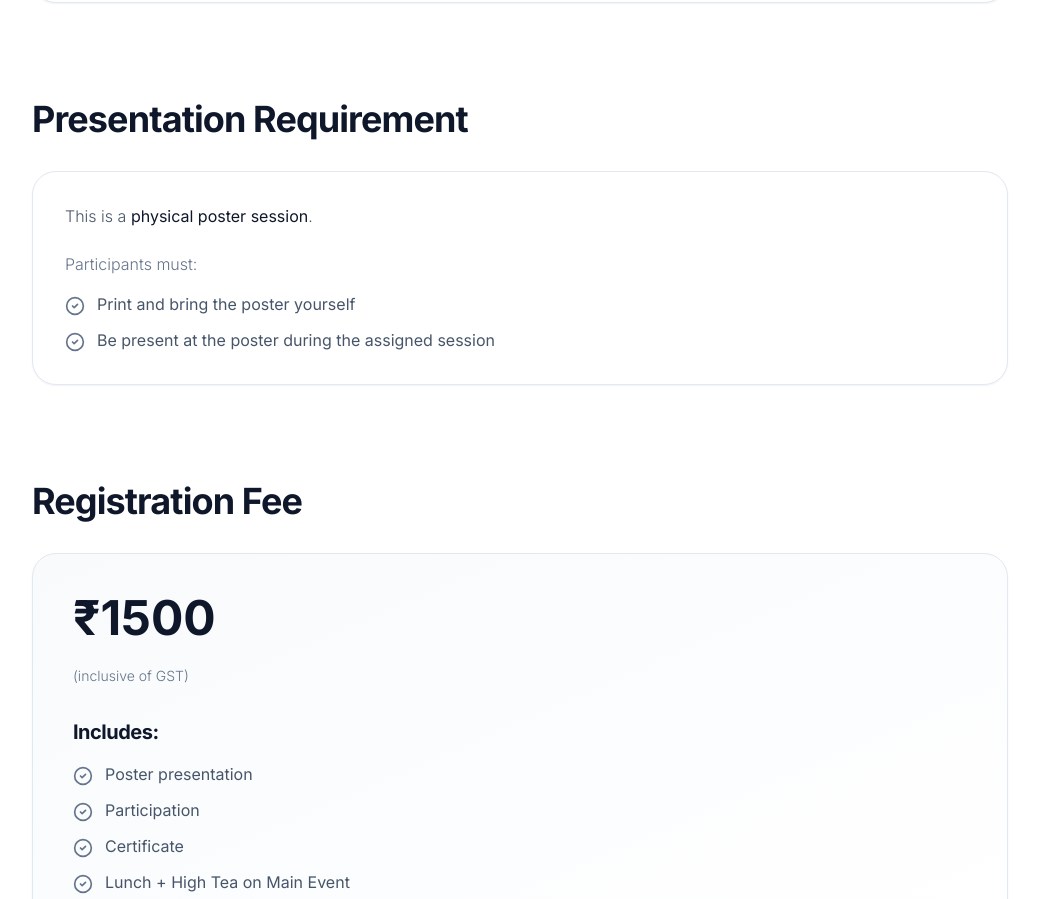
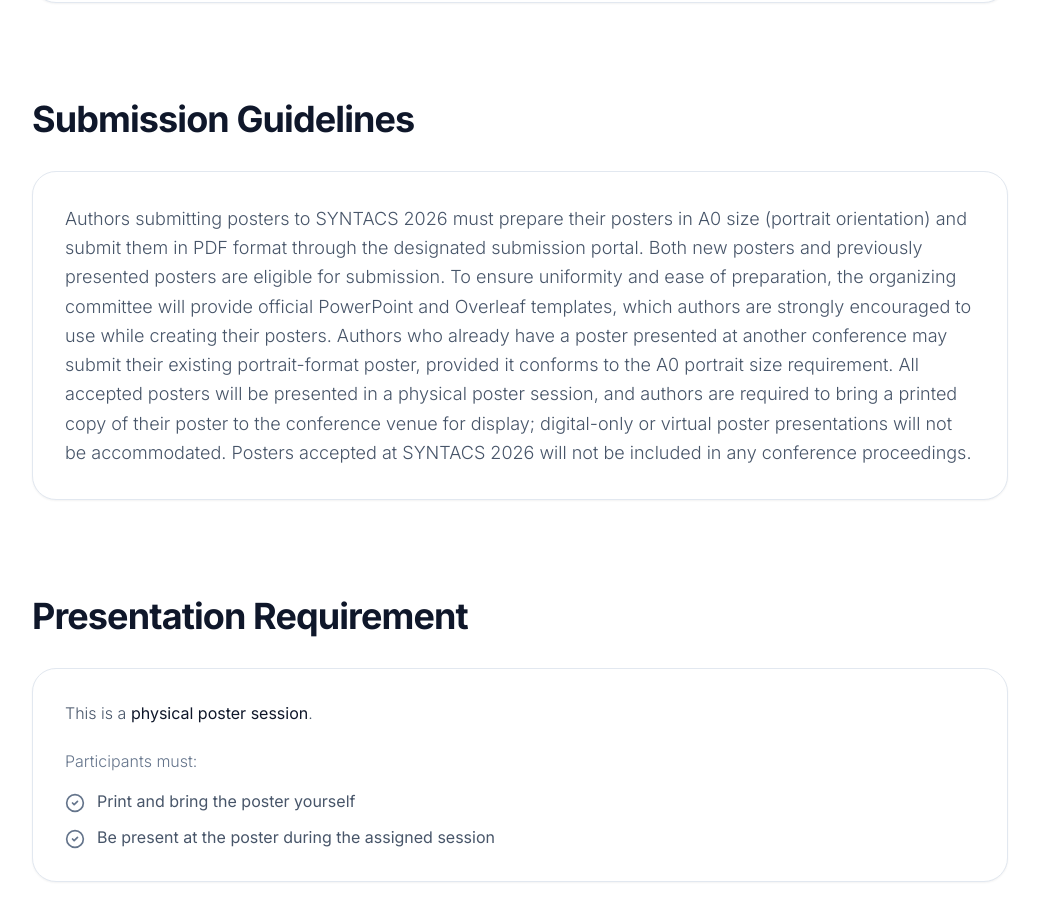
Before and after one commit to encodedCoder/syntacs2026, a Next.js app: page /call-for-papers in a window 1280 px wide. Shown: the part 3405-4304 px from the top of the page, without its empty margins (120-1159 px from the left). Built offline with nearby package versions, Linux system fonts and the light colour scheme.

Commit message:
Add Submission Guidelines to Call For Papers

```diff
--- a/src/app/call-for-papers/page.tsx
+++ b/src/app/call-for-papers/page.tsx
@@ -245,6 +245,20 @@ export default function CallForPapersPage() {
                 </a>
               </div>
             </div>
+          </div>
+        </motion.section>
+
+        {/* Submission Guidelines */}
+        <motion.section
+          initial={{ opacity: 0, y: 20 }}
+          whileInView={{ opacity: 1, y: 0 }}
+          className="mb-24"
+        >
+          <h2 className="text-3xl md:text-4xl font-bold tracking-tight mb-8 text-slate-900">Submission Guidelines</h2>
+          <div className="p-8 rounded-3xl bg-white border border-slate-200 shadow-sm">
+            <p className="text-slate-600 leading-relaxed text-lg">
+              Authors submitting posters to SYNTACS 2026 must prepare their posters in A0 size (portrait orientation) and submit them in PDF format through the designated submission portal. Both new posters and previously presented posters are eligible for submission. To ensure uniformity and ease of preparation, the organizing committee will provide official PowerPoint and Overleaf templates, which authors are strongly encouraged to use while creating their posters. Authors who already have a poster presented at another conference may submit their existing portrait-format poster, provided it conforms to the A0 portrait size requirement. All accepted posters will be presented in a physical poster session, and authors are required to bring a printed copy of their poster to the conference venue for display; digital-only or virtual poster presentations will not be accommodated. Posters accepted at SYNTACS 2026 will not be included in any conference proceedings.
+            </p>
           </div>
         </motion.section>
 
```
